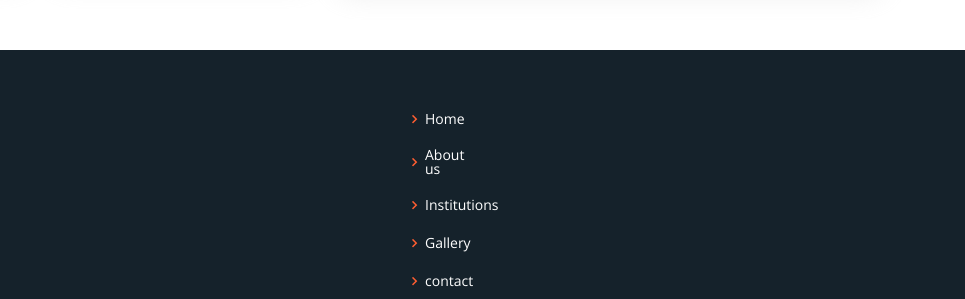
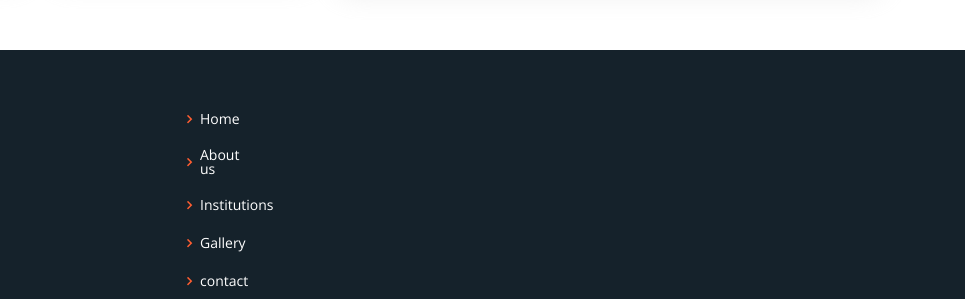
Before and after one commit to NOUFEL-V/sundus-valley, a plain HTML site: page index.html in a window 1280 px wide. Shown: the part 5807-6106 px from the top of the page, 315-1280 px from the left. Drawn offline with nearby package versions, Linux system fonts and the light colour scheme; animation ran at ten frames a second.

Commit message:
Update style.css

```diff
--- a/assets/css/style.css
+++ b/assets/css/style.css
@@ -1629,7 +1629,7 @@ section {
   padding: 10px 0;
   display: flex;
   align-items: center;
-  margin-left: 350px;
+  margin-left: 125px;
 }
 
 #footer .footer-top .footer-links ul li:first-child {
```
